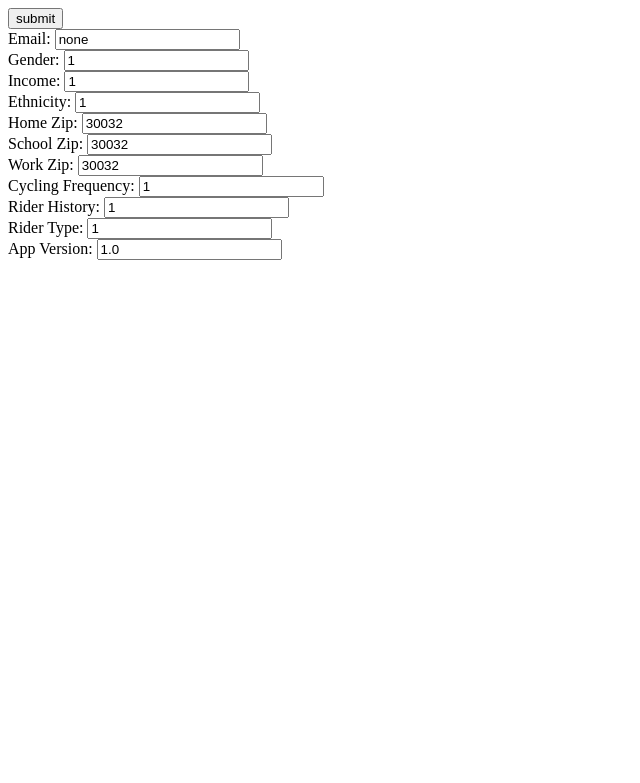
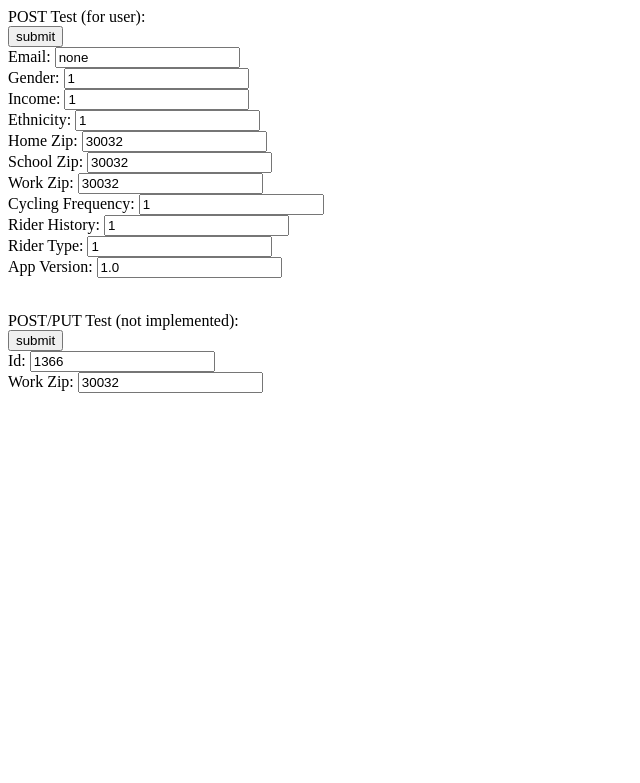
Before and after one commit to serich6/cycleatlantacapstone, a PHP site: page /postTest.html in a window 1280 px wide. Shown: the top 783 px of the page, without its empty margins (0-640 px from the left). Run offline with PHP 8.4, Linux system fonts and the light colour scheme.

Commit message:
Source of postTest POST code

```diff
--- a/postTest.html
+++ b/postTest.html
@@ -1,5 +1,5 @@
 
-
+POST Test (for user):<br>
 <input type="submit" value="submit" onclick="javascript:document.myform.submit()">
 <form action="index.php/users/user" method="post" name="myform">
 Email:
@@ -25,10 +25,22 @@ Rider Type:
 App Version:
 <input name="app_version" value="1.0" /> <br>
 </form>
+<br>
+POST/PUT Test (not implemented):<br>
+<input type="submit" value="submit" onclick="javascript:document.putform.submit()">
+<form action="index.php/users/" method="put" name="putform">
+Id:
+<input name="id" value="1366" /><br>
+Work Zip:
+<input name="workZIP" value="30032" /> <br>
+</form>
+
 
 
 
 <script>
+//taken from http://stackoverflow.com/questions/1255948/post-data-in-json-format-with-javascript
+
 var form;
 
 form.onsubmit = function (e) {
```
Also changed, not shown: index.php (+17 -0 lines).
